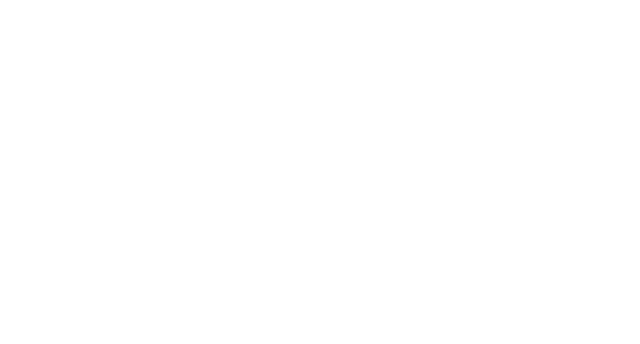
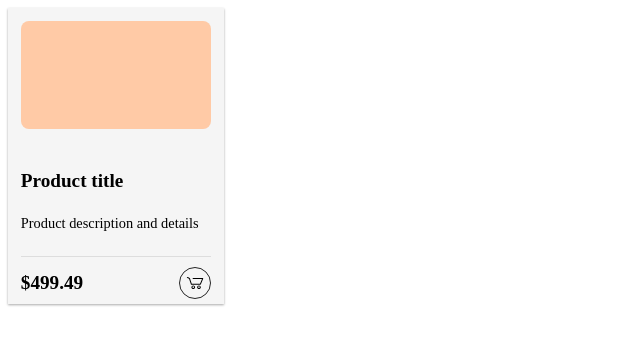
Before and after one commit to ReyesRRV/Mindy.Pet.Shop, a plain HTML site: page Index.html in a window 1280 px wide. Shown: the whole page, without its empty margins (0-640 px from the left). Drawn offline with Linux system fonts and the light colour scheme.

Commit message:
inicio de cartas

```diff
--- a/Index.html
+++ b/Index.html
@@ -0,0 +1,32 @@
+<!DOCTYPE html>
+<html lang="en">
+<head>
+    <meta charset="UTF-8">
+    <meta http-equiv="X-UA-Compatible" content="IE=edge">
+    <meta name="viewport" content="width=device-width, initial-scale=1.0">
+    <title>Mindi Pet Shop</title>
+    <link rel="stylesheet" href="./css/style.css">
+</head>
+<body>
+    <!-- CARTAS -->
+    <div>
+        <div class="card">
+            <div class="card-img"></div>
+            <div class="card-info">
+              <p class="text-title">Product title </p>
+              <p class="text-body">Product description and details</p>
+            </div>
+            <div class="card-footer">
+            <span class="text-title">$499.49</span>
+            <div class="card-button">
+              <svg class="svg-icon" viewBox="0 0 20 20">
+                <path d="M17.72,5.011H8.026c-0.271,0-0.49,0.219-0.49,0.489c0,0.271,0.219,0.489,0.49,0.489h8.962l-1.979,4.773H6.763L4.935,5.343C4.926,5.316,4.897,5.309,4.884,5.286c-0.011-0.024,0-0.051-0.017-0.074C4.833,5.166,4.025,4.081,2.33,3.908C2.068,3.883,1.822,4.075,1.795,4.344C1.767,4.612,1.962,4.853,2.231,4.88c1.143,0.118,1.703,0.738,1.808,0.866l1.91,5.661c0.066,0.199,0.252,0.333,0.463,0.333h8.924c0.116,0,0.22-0.053,0.308-0.128c0.027-0.023,0.042-0.048,0.063-0.076c0.026-0.034,0.063-0.058,0.08-0.099l2.384-5.75c0.062-0.151,0.046-0.323-0.045-0.458C18.036,5.092,17.883,5.011,17.72,5.011z"></path>
+                <path d="M8.251,12.386c-1.023,0-1.856,0.834-1.856,1.856s0.833,1.853,1.856,1.853c1.021,0,1.853-0.83,1.853-1.853S9.273,12.386,8.251,12.386z M8.251,15.116c-0.484,0-0.877-0.393-0.877-0.874c0-0.484,0.394-0.878,0.877-0.878c0.482,0,0.875,0.394,0.875,0.878C9.126,14.724,8.733,15.116,8.251,15.116z"></path>
+                <path d="M13.972,12.386c-1.022,0-1.855,0.834-1.855,1.856s0.833,1.853,1.855,1.853s1.854-0.83,1.854-1.853S14.994,12.386,13.972,12.386z M13.972,15.116c-0.484,0-0.878-0.393-0.878-0.874c0-0.484,0.394-0.878,0.878-0.878c0.482,0,0.875,0.394,0.875,0.878C14.847,14.724,14.454,15.116,13.972,15.116z"></path>
+              </svg>
+            </div>
+          </div></div>
+    </div>
+
+</body>
+</html>
--- a/css/style.css
+++ b/css/style.css
@@ -0,0 +1,69 @@
+/* CARDS */
+.card {
+ width: 190px;
+ height: 270px;
+ padding: .8em;
+ background: #f5f5f5;
+ position: relative;
+ overflow: visible;
+ box-shadow: 0 1px 3px rgba(0,0,0,0.12), 0 1px 2px rgba(0,0,0,0.24);
+}
+
+.card-img {
+ background-color: #ffcaa6;
+ height: 40%;
+ width: 100%;
+ border-radius: .5rem;
+ transition: .3s ease;
+}
+
+.card-info {
+ padding-top: 10%;
+}
+
+svg {
+ width: 20px;
+ height: 20px;
+}
+
+.card-footer {
+ width: 100%;
+ display: flex;
+ justify-content: space-between;
+ align-items: center;
+ padding-top: 10px;
+ border-top: 1px solid #ddd;
+}
+
+/*Text*/
+.text-title {
+ font-weight: 900;
+ font-size: 1.2em;
+ line-height: 1.5;
+}
+
+.text-body {
+ font-size: .9em;
+ padding-bottom: 10px;
+}
+
+/*Button*/
+.card-button {
+ border: 1px solid #252525;
+ display: flex;
+ padding: .3em;
+ cursor: pointer;
+ border-radius: 50px;
+ transition: .3s ease-in-out;
+}
+
+/*Hover*/
+.card-img:hover {
+ transform: translateY(-25%);
+ box-shadow: rgba(226, 196, 63, 0.25) 0px 13px 47px -5px, rgba(180, 71, 71, 0.3) 0px 8px 16px -8px;
+}
+
+.card-button:hover {
+ border: 1px solid #ffcaa6;
+ background-color: #ffcaa6;
+}
```
